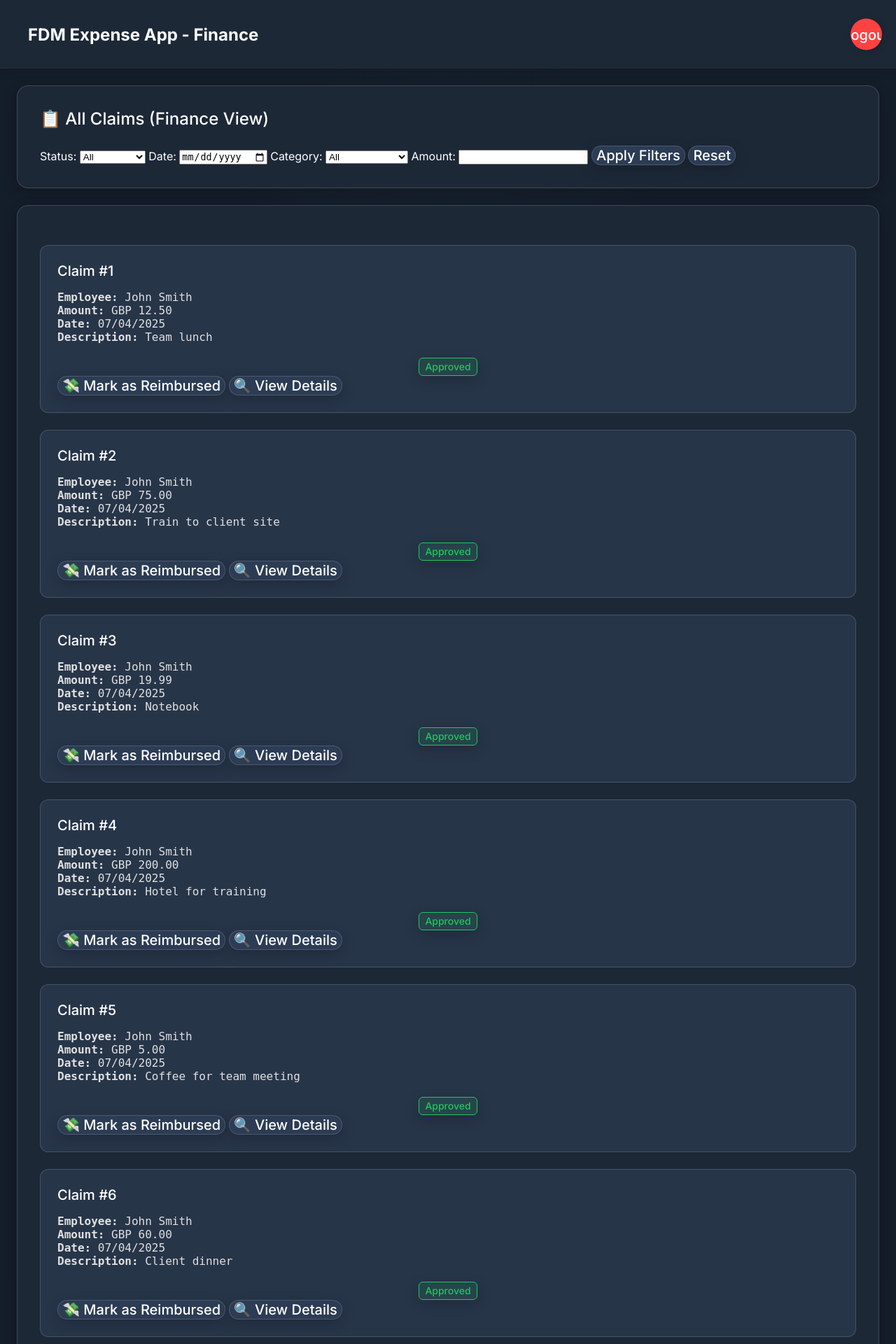
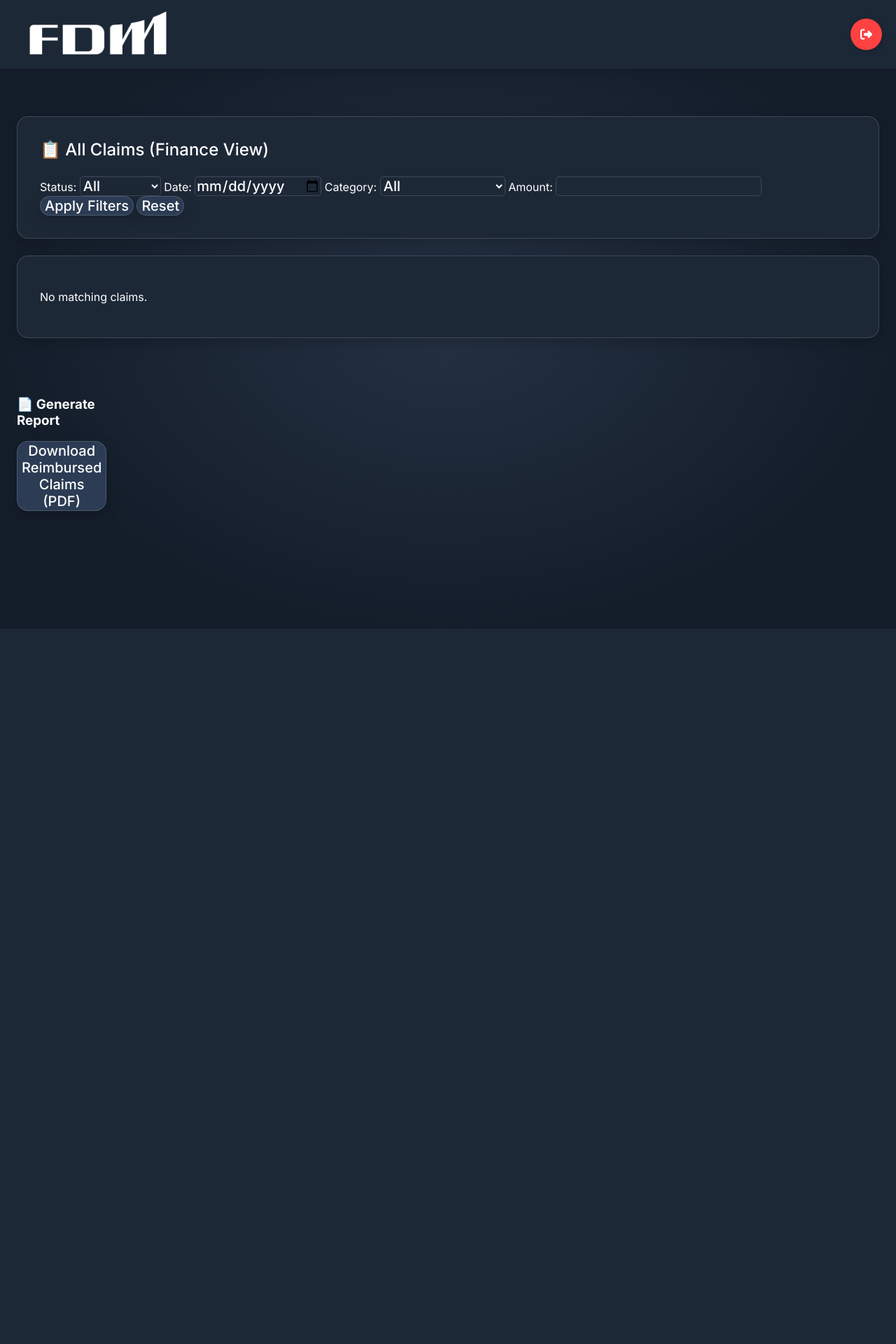
Before and after one commit to KashiCode/FDM-Expense-App, a PHP site: page /php/finance_dashboard.php in a window 1280 px wide. Shown: the top 1920 px of the page at 70% size. After the commit the page ends 898 px from the top, so only its background shows below. Run offline with PHP 8.4, Linux system fonts and the light colour scheme; a user stored in the database is signed in; data comes from the database, SQL or seed files in the repository.

Commit message:
validation for expense claims along with finance viewing only accepted claims from their manager

```diff
--- a/php/admin_dashboard.php
+++ b/php/admin_dashboard.php
@@ -65,7 +65,7 @@ $roles = ['Employee', 'Manager', 'Admin', 'Finance'];
             <form method="POST" action="../php/logout.php" style="display: inline;">
                 <button class="Btn" type="submit">
                     <div class="sign">
-                        <svg viewBox="0 0 512 512"><path d="..."></path></svg>
+                    <svg viewBox="0 0 512 512"><path d="M377.9 105.9L500.7 228.7c7.2 7.2 11.3 17.1 11.3 27.3s-4.1 20.1-11.3 27.3L377.9 406.1c-6.4 6.4-15 9.9-24 9.9c-18.7 0-33.9-15.2-33.9-33.9l0-62.1-128 0c-17.7 0-32-14.3-32-32l0-64c0-17.7 14.3-32 32-32l128 0 0-62.1c0-18.7 15.2-33.9 33.9-33.9c9 0 17.6 3.6 24 9.9zM160 96L96 96c-17.7 0-32 14.3-32 32l0 256c0 17.7 14.3 32 32 32l64 0c17.7 0 32 14.3 32 32s-14.3 32-32 32l-64 0c-53 0-96-43-96-96L0 128C0 75 43 32 96 32l64 0c17.7 0 32 14.3 32 32s-14.3 32-32 32z"></path></svg>
                     </div>
                     <div class="text">Logout</div>
                 </button>
--- a/php/finance_dashboard.php
+++ b/php/finance_dashboard.php
@@ -8,30 +8,38 @@ if (!isset($_SESSION['employeeId']) || $_SESSION['role'] !== 'Finance') {
 require_once "models/DatabaseManager.php";
 $conn = DatabaseManager::getInstance()->getConnection();
 
-$sql = "SELECT expense_claims.*, employees.firstName, employees.lastName
-        FROM expense_claims
-        INNER JOIN employees ON expense_claims.employeeId = employees.employeeId
-        WHERE status != 'Reimbursed'";
+// Get current logged-in employee ID
+$currentEmployeeId = $_SESSION['employeeId'];
 
-$params = [];
+$sql = "SELECT ec.*, e.firstName, e.lastName
+        FROM expense_claims ec
+        INNER JOIN employees e ON ec.employeeId = e.employeeId
+        WHERE ec.status IN ('Approved', 'Rejected')
+          AND e.manager = (
+              SELECT manager
+              FROM employees
+              WHERE employeeId = :currentEmployeeId
+          )";
+
+$params = [':currentEmployeeId' => $currentEmployeeId];
 
 if (!empty($_GET['date'])) {
-    $sql .= " AND DATE(date) = :date";
+    $sql .= " AND DATE(ec.date) = :date";
     $params[':date'] = $_GET['date'];
 }
 if (!empty($_GET['category'])) {
-    $sql .= " AND category LIKE :category";
+    $sql .= " AND ec.category LIKE :category";
     $params[':category'] = '%' . $_GET['category'] . '%';
 }
 if (!empty($_GET['amount'])) {
-    $sql .= " AND amount = :amount";
+    $sql .= " AND ec.amount = :amount";
     $params[':amount'] = $_GET['amount'];
 }
 if (!empty($_GET['status'])) {
-    $sql .= " AND status = :status";
+    $sql .= " AND ec.status = :status";
     $params[':status'] = $_GET['status'];
 } else {
-    $sql .= " AND status != 'Reimbursed'";
+    $sql .= " AND ec.status != 'Reimbursed'";
 }
 
 
@@ -49,32 +57,37 @@ $claims = $stmt->fetchAll(PDO::FETCH_ASSOC);
 </head>
 <body>
 <div class="container">
-  <nav class="navbar">
-    <div class="logo">FDM Expense App - Finance</div>
-    <div class="nav-links">
-      <form method="POST" action="../php/logout.php">
-        <button class="Btn" type="submit">Logout</button>
-      </form>
-    </div>
-  </nav>
+    <!-- Navbar -->
+    <nav class="navbar">
+        <a href="#"><img class="logo" src="../images/FDM_Group_Logo_White.png" width="200" alt="FDM Logo"></a>
+        <div class="nav-links">
+            <form method="POST" action="../php/logout.php" style="display: inline;">
+                <button class="Btn" type="submit">
+                    <div class="sign">
+                    <svg viewBox="0 0 512 512"><path d="M377.9 105.9L500.7 228.7c7.2 7.2 11.3 17.1 11.3 27.3s-4.1 20.1-11.3 27.3L377.9 406.1c-6.4 6.4-15 9.9-24 9.9c-18.7 0-33.9-15.2-33.9-33.9l0-62.1-128 0c-17.7 0-32-14.3-32-32l0-64c0-17.7 14.3-32 32-32l128 0 0-62.1c0-18.7 15.2-33.9 33.9-33.9c9 0 17.6 3.6 24 9.9zM160 96L96 96c-17.7 0-32 14.3-32 32l0 256c0 17.7 14.3 32 32 32l64 0c17.7 0 32 14.3 32 32s-14.3 32-32 32l-64 0c-53 0-96-43-96-96L0 128C0 75 43 32 96 32l64 0c17.7 0 32 14.3 32 32s-14.3 32-32 32z"></path></svg>
+                    </div>
+                    <div class="text">Logout</div>
+                </button>
+            </form>
+        </div>
+    </nav>
+    <br>
 
   <section class="active-alerts">
     <h3>📋 All Claims (Finance View)</h3>
     <form method="GET">
       <label>Status:</label>
-      <select name="status">
+      <select id="filter-select" name="status">
         <option value="">All</option>
-        <option value="Pending" <?= ($_GET['status'] ?? '') == 'Pending' ? 'selected' : '' ?>>Pending</option>
         <option value="Approved" <?= ($_GET['status'] ?? '') == 'Approved' ? 'selected' : '' ?>>Approved</option>
         <option value="Rejected" <?= ($_GET['status'] ?? '') == 'Rejected' ? 'selected' : '' ?>>Rejected</option>
-        <option value="Reimbursed" <?= ($_GET['status'] ?? '') == 'Reimbursed' ? 'selected' : '' ?>>Reimbursed</option>
       </select>
 
       <label>Date:</label>
-      <input type="date" name="date" value="<?= htmlspecialchars($_GET['date'] ?? '') ?>">
+      <input id="filter-text" type="date" name="date" value="<?= htmlspecialchars($_GET['date'] ?? '') ?>">
 
       <label>Category:</label>
-      <select name="category">
+      <select id="filter-select" name="category">
         <option value="">All</option>
         <option value="Food">Food</option>
         <option value="Travel">Travel</option>
@@ -84,7 +97,7 @@ $claims = $stmt->fetchAll(PDO::FETCH_ASSOC);
       </select>
 
       <label>Amount:</label>
-      <input type="number" step="0.01" name="amount" value="<?= $_GET['amount'] ?? '' ?>">
+      <input id="filter-text" type="number" step="0.01" name="amount" value="<?= $_GET['amount'] ?? '' ?>">
 
       <button type="submit">Apply Filters</button>
       <a href="finance_dashboard.php"><button type="button">Reset</button></a>
--- a/php/manager_dashboard.php
+++ b/php/manager_dashboard.php
@@ -60,7 +60,7 @@ $claims = $stmt->fetchAll(PDO::FETCH_ASSOC);
             <form method="POST" action="../php/logout.php" style="display: inline;">
                 <button class="Btn" type="submit">
                     <div class="sign">
-                        <svg viewBox="0 0 512 512"><path d="..."></path></svg>
+                    <svg viewBox="0 0 512 512"><path d="M377.9 105.9L500.7 228.7c7.2 7.2 11.3 17.1 11.3 27.3s-4.1 20.1-11.3 27.3L377.9 406.1c-6.4 6.4-15 9.9-24 9.9c-18.7 0-33.9-15.2-33.9-33.9l0-62.1-128 0c-17.7 0-32-14.3-32-32l0-64c0-17.7 14.3-32 32-32l128 0 0-62.1c0-18.7 15.2-33.9 33.9-33.9c9 0 17.6 3.6 24 9.9zM160 96L96 96c-17.7 0-32 14.3-32 32l0 256c0 17.7 14.3 32 32 32l64 0c17.7 0 32 14.3 32 32s-14.3 32-32 32l-64 0c-53 0-96-43-96-96L0 128C0 75 43 32 96 32l64 0c17.7 0 32 14.3 32 32s-14.3 32-32 32z"></path></svg>
                     </div>
                     <div class="text">Logout</div>
                 </button>
--- a/php/update_claim.php
+++ b/php/update_claim.php
@@ -114,7 +114,7 @@ if ($_SERVER["REQUEST_METHOD"] == "POST") {
                         <option value="JPY" <?= ($claim['currency'] == 'JPY') ? 'selected' : '' ?>>JPY</option>
                         <option value="AUD" <?= ($claim['currency'] == 'AUD') ? 'selected' : '' ?>>AUD</option>
                     </select>
-                    <input type="number" step="0.01" name="amount" value="<?= $claim['amount'] ?>" required>
+                    <input type="number" step="0.01" name="amount" value="<?= $claim['amount'] ?>" min="0.01" required>
                 </div>
                 <br>
                 <label for="description">Description:</label>
```
Also changed, not shown: php/uploads/67f525d02e056_download_button.png (added).
